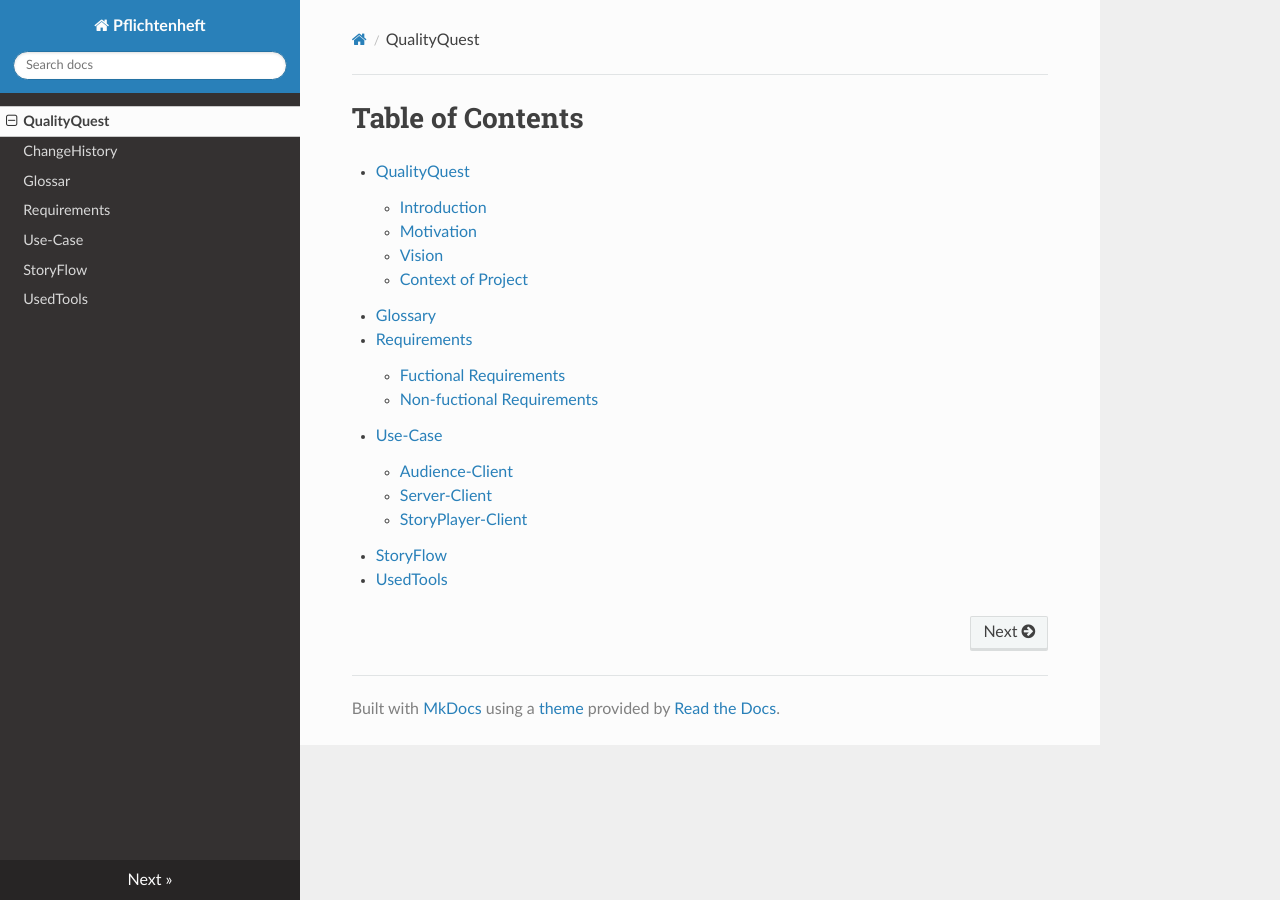
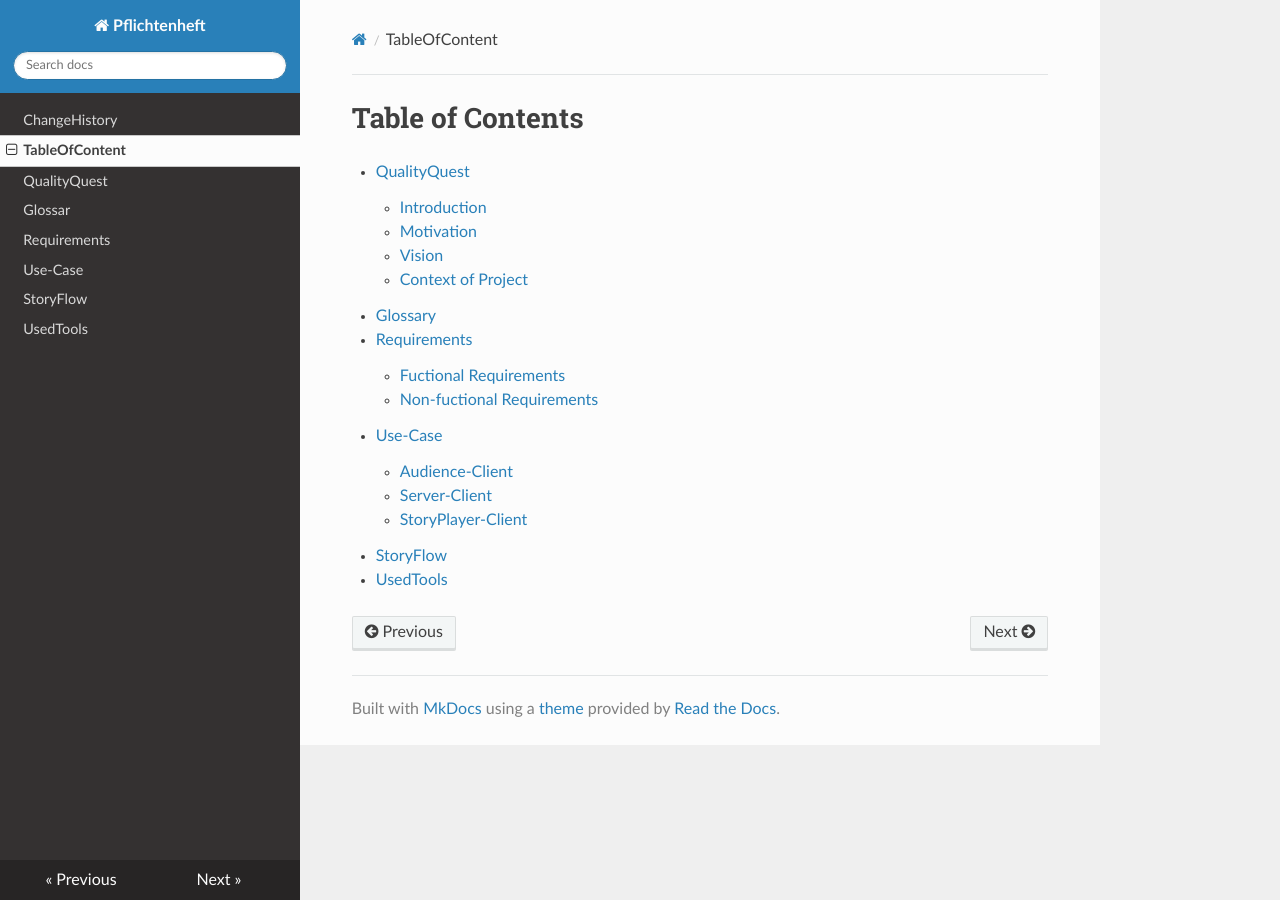
Before and after one commit to Brotenko/QualityQuest, an MkDocs documentation site: the page built from Docs/Pflichtenheft/docs/index.md, in a window 1280 px wide. Built offline with MkDocs 1.6.1, drawn with Linux system fonts in a browser that asks for light colours; nearby versions of some CDN libraries; some of the changed lines change nothing that is shown.

Commit message:
Changed mkdocs.yml file.

```diff
--- a/Docs/Pflichtenheft/mkdocs.yml
+++ b/Docs/Pflichtenheft/mkdocs.yml
@@ -1,7 +1,8 @@
 site_name: Pflichtenheft
 nav:
- - QualityQuest: index.md
  - ChangeHistory: changehistory.md
+ - TableOfContent: index.md
+ - QualityQuest: qualityquest.md
  - Glossar: glossar.md
  - Requirements: requirements.md
  - Use-Case: use-case-diagramme.md
```
